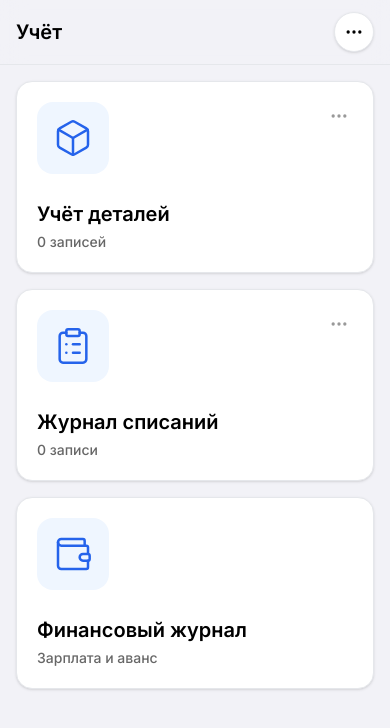
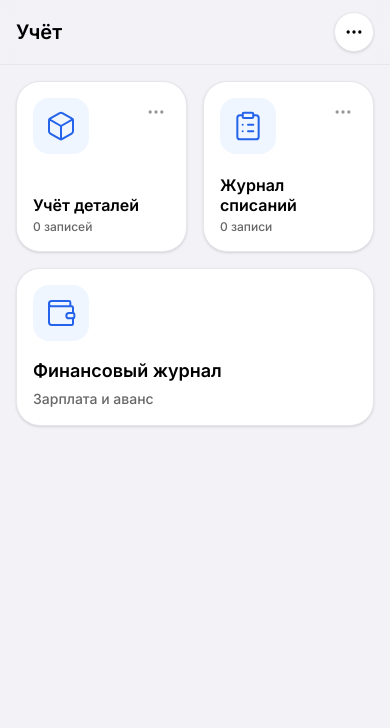
Before and after one commit to Cvazirus/-_2, a React (Vite) app: page / in a window 390 px wide. Shown: the top 728 px of the page. Built offline with nearby package versions, Linux system fonts and the light colour scheme; no server answers.

Commit message:
feat: Improve dashboard layout and styling
Refactors the dashboard to use a grid layout with two columns for better responsiveness. Enhances the appearance of cards with larger rounded corners and adjusted padding/sizing for icons and text.

```diff
--- a/src/components/Dashboard.tsx
+++ b/src/components/Dashboard.tsx
@@ -72,15 +72,15 @@ export default function Dashboard({ partsCount, operationsCount, onOpenParts, on
   );
 
   return (
-    <div className="p-4 space-y-4 flex flex-col min-h-[calc(100dvh-80px)]" ref={menuRef}>
+    <div className="p-4 grid grid-cols-2 gap-4 content-start min-h-[calc(100dvh-80px)]" ref={menuRef}>
       <motion.div
         whileTap={{ scale: 0.98 }}
         onClick={onOpenParts}
-        className="bg-card-bg rounded-2xl p-5 flex flex-col cursor-pointer shadow-sm border border-card-border hover:shadow-md transition-all h-48 relative"
+        className="bg-card-bg rounded-3xl p-4 sm:p-5 flex flex-col cursor-pointer shadow-sm border border-card-border hover:shadow-md transition-all aspect-square relative"
       >
-        <div className="flex justify-between items-start mb-6">
-          <div className="bg-primary-50 p-4 rounded-2xl">
-            <Box size={40} strokeWidth={1.5} className="text-primary-600" />
+        <div className="flex justify-between items-start mb-4">
+          <div className="bg-primary-50 p-3 rounded-2xl">
+            <Box size={32} strokeWidth={1.5} className="text-primary-600" />
           </div>
           <div className="relative">
             <button
@@ -94,19 +94,19 @@ export default function Dashboard({ partsCount, operationsCount, onOpenParts, on
         </div>
 
         <div className="mt-auto">
-          <h2 className="text-foreground text-xl font-semibold">Учёт деталей</h2>
-          <p className="text-foreground/60 text-sm font-medium mt-1">{partsCount} записей</p>
+          <h2 className="text-foreground text-base sm:text-lg font-semibold leading-tight mb-1">Учёт деталей</h2>
+          <p className="text-foreground/60 text-xs sm:text-sm font-medium">{partsCount} записей</p>
         </div>
       </motion.div>
 
       <motion.div
         whileTap={{ scale: 0.98 }}
         onClick={onOpenOperations}
-        className="bg-card-bg rounded-2xl p-5 flex flex-col cursor-pointer shadow-sm border border-card-border hover:shadow-md transition-all h-48 relative"
+        className="bg-card-bg rounded-3xl p-4 sm:p-5 flex flex-col cursor-pointer shadow-sm border border-card-border hover:shadow-md transition-all aspect-square relative"
       >
-        <div className="flex justify-between items-start mb-6">
-          <div className="bg-primary-50 p-4 rounded-2xl">
-            <ClipboardList size={40} strokeWidth={1.5} className="text-primary-600" />
+        <div className="flex justify-between items-start mb-4">
+          <div className="bg-primary-50 p-3 rounded-2xl">
+            <ClipboardList size={32} strokeWidth={1.5} className="text-primary-600" />
           </div>
           <div className="relative">
             <button
@@ -120,25 +120,25 @@ export default function Dashboard({ partsCount, operationsCount, onOpenParts, on
         </div>
 
         <div className="mt-auto">
-          <h2 className="text-foreground text-xl font-semibold">Журнал списаний</h2>
-          <p className="text-foreground/60 text-sm font-medium mt-1">{operationsCount} записи</p>
+          <h2 className="text-foreground text-base sm:text-lg font-semibold leading-tight mb-1">Журнал списаний</h2>
+          <p className="text-foreground/60 text-xs sm:text-sm font-medium">{operationsCount} записи</p>
         </div>
       </motion.div>
 
       <motion.div
         whileTap={{ scale: 0.98 }}
         onClick={onViewFinance}
-        className="bg-card-bg rounded-2xl p-5 flex flex-col cursor-pointer shadow-sm border border-card-border hover:shadow-md transition-all h-48 relative"
+        className="bg-card-bg rounded-3xl p-4 sm:p-5 flex flex-col cursor-pointer shadow-sm border border-card-border hover:shadow-md transition-all col-span-2 min-h-[140px] relative"
       >
-        <div className="flex justify-between items-start mb-6">
-          <div className="bg-primary-50 p-4 rounded-2xl">
-            <Wallet size={40} strokeWidth={1.5} className="text-primary-600" />
+        <div className="flex justify-between items-start mb-4">
+          <div className="bg-primary-50 p-3 rounded-2xl">
+            <Wallet size={32} strokeWidth={1.5} className="text-primary-600" />
           </div>
         </div>
 
         <div className="mt-auto">
-          <h2 className="text-foreground text-xl font-semibold">Финансовый журнал</h2>
-          <p className="text-foreground/60 text-sm font-medium mt-1">Зарплата и аванс</p>
+          <h2 className="text-foreground text-lg sm:text-lg font-semibold mb-1">Финансовый журнал</h2>
+          <p className="text-foreground/60 text-sm font-medium">Зарплата и аванс</p>
         </div>
       </motion.div>
     </div>
```
